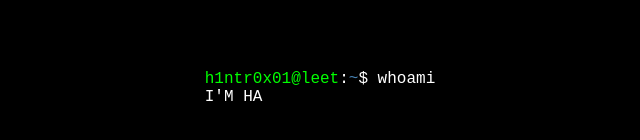
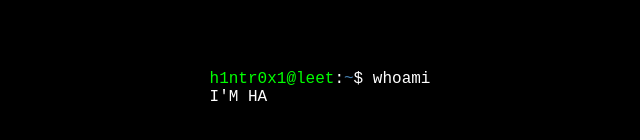
Before and after one commit to Hunt3r0x/hunt3r0x.github.io, a plain HTML site: page index.html in a window 1280 px wide. Shown: the part 312-452 px from the top of the page, 320-960 px from the left. Drawn offline with Linux system fonts and the light colour scheme.

```diff
--- a/index.html
+++ b/index.html
@@ -88,7 +88,7 @@
     <script src="script.js"></script>
     <div class="container">
         <div class="terminal">
-            <div class="prompt">h1ntr0x01@leet<span style="color: #FFFFFF">:</span><span
+            <div class="prompt">h1ntr0x1@leet<span style="color: #FFFFFF">:</span><span
                     style="color: #4682B4">~</span><span style="color: #FFFFFF">$</span><span style="color: #FFFFFF">
                     whoami <br> I'M </span></div>
             <div class="typing" id="typing"></div> <span class="cursor" id="cursor">|</span>
```
